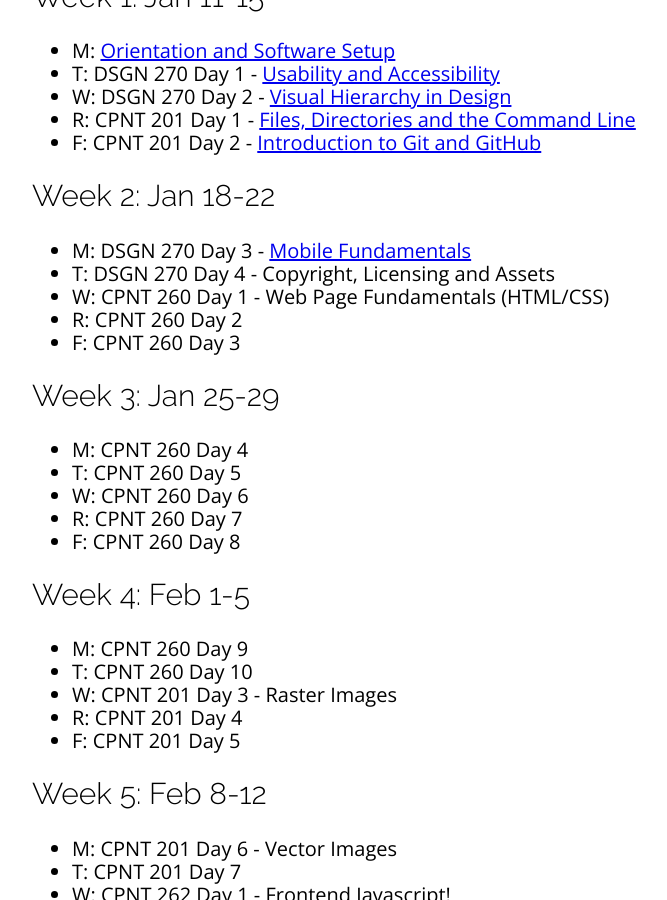
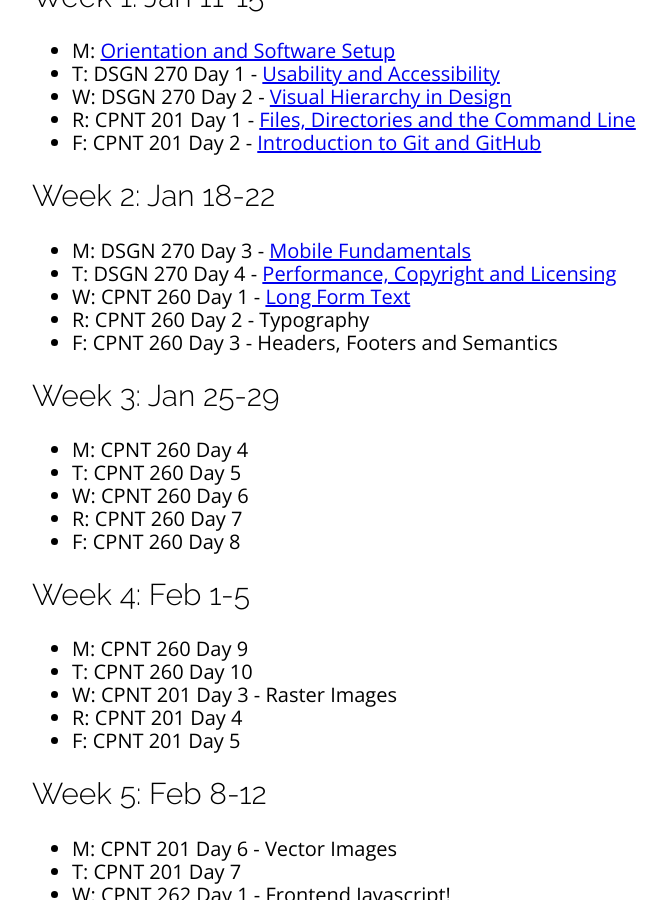
Before and after one commit to sait-wbdv/winter-2021, a Jekyll site: the page built from index.md, in a window 1280 px wide and 900 px high, scrolled down 372 px. Shown: the whole window, without its empty margins (96-763 px from the left). Built offline with Jekyll 4.4.1, drawn with Linux system fonts in a browser that asks for light colours; nearby versions of some CDN libraries.

Commit message:
updated schedule

```diff
--- a/index.md
+++ b/index.md
@@ -11,10 +11,10 @@ title: "Program Schedule"
 
 ## Week 2: Jan 18-22
 - M: DSGN 270 Day 3 - [Mobile Fundamentals](/winter-2021{% link _posts/2021-01-18-responsive-web.md %})
-- T: DSGN 270 Day 4 - Copyright, Licensing and Assets
-- W: CPNT 260 Day 1 - Web Page Fundamentals (HTML/CSS)
-- R: CPNT 260 Day 2
-- F: CPNT 260 Day 3
+- T: DSGN 270 Day 4 - [Performance, Copyright and Licensing](/winter-2021{% link _posts/2021-01-19-performance-copyright-licensing.md %})
+- W: CPNT 260 Day 1 - [Long Form Text](/winter-2021{% link _posts/2021-01-20-long-form-text.md %})
+- R: CPNT 260 Day 2 - Typography
+- F: CPNT 260 Day 3 - Headers, Footers and Semantics
 
 ## Week 3: Jan 25-29
 - M: CPNT 260 Day 4
```
